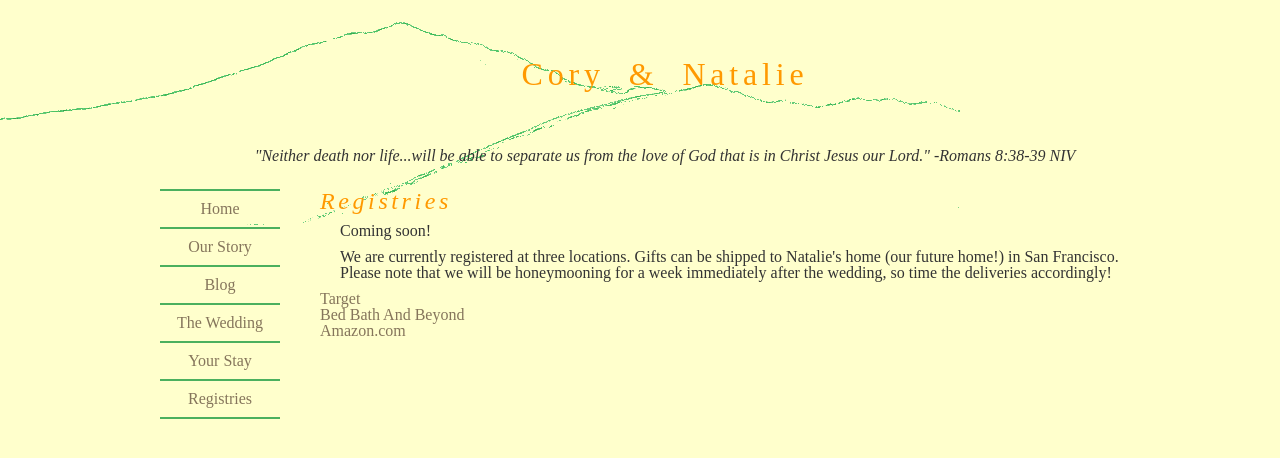
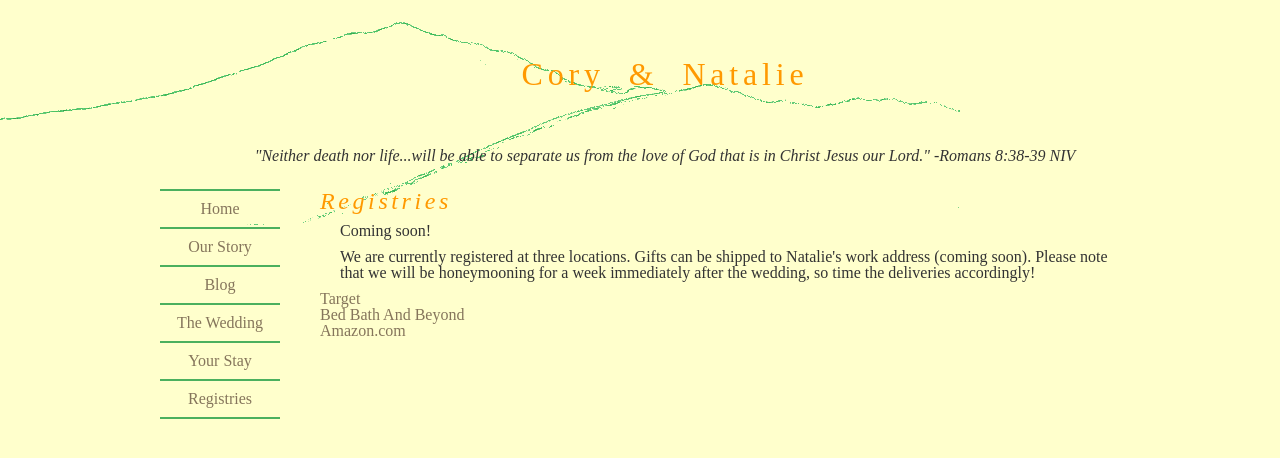
Before and after one commit to natalieh/wedding, a Jekyll site: the page built from registries/index.html, in a window 1280 px wide. Shown: the top 458 px of the page. Built offline with Jekyll 4.4.1, drawn with Linux system fonts in a browser that asks for light colours.

Commit message:
Update index.html

```diff
--- a/registries/index.html
+++ b/registries/index.html
@@ -10,14 +10,13 @@
         Coming soon!
     </p>
     <p>
-        We are currently registered at three locations. Gifts can be shipped to Natalie's home (<i>our</i> future home!)
-        in San Francisco. Please note that we will be honeymooning for a week immediately after the wedding, so time
+        We are currently registered at three locations. Gifts can be shipped to Natalie's work address (coming soon). Please note that we will be honeymooning for a week immediately after the wedding, so time
         the deliveries accordingly!
 
         <ul>
-            <li><a href="http://www.target.com/GiftRegistrySearchViewCmd?registryType=WD&jsRequest=true&catalogId=10051&status=completePage&cumulativeTime=-1&listId=rCpAzY145zsm1T1wmsy9pw&noOfPings=1&langId=-1&registryFirstName=cory&segmentGrpName=D&storeId=10151&registryLastName=mead">Target</a></li>
-            <li><a href="https://www.bedbathandbeyond.com/store/giftregistry/view_registry_guest.jsp?pwsToken=&eventType=Wedding&registryId=6865157&pwsurl=">Bed Bath And Beyond</a></li>
-            <li><a href="http://www.amazon.com/registry/wedding/ORV5M5OEXL1G">Amazon.com</a></li>
+            <li><a href="http://www.target.com/GiftRegistrySearchViewCmd?registryType=WD&jsRequest=true&catalogId=10051&status=completePage&cumulativeTime=-1&listId=rCpAzY145zsm1T1wmsy9pw&noOfPings=1&langId=-1&registryFirstName=cory&segmentGrpName=D&storeId=10151&registryLastName=mead" target="blank">Target</a></li>
+            <li><a href="https://www.bedbathandbeyond.com/store/giftregistry/view_registry_guest.jsp?pwsToken=&eventType=Wedding&registryId=6865157&pwsurl=" target="blank">Bed Bath And Beyond</a></li>
+            <li><a href="http://www.amazon.com/registry/wedding/ORV5M5OEXL1G" target="blank">Amazon.com</a></li>
         </ul>
     </p>
 
```
